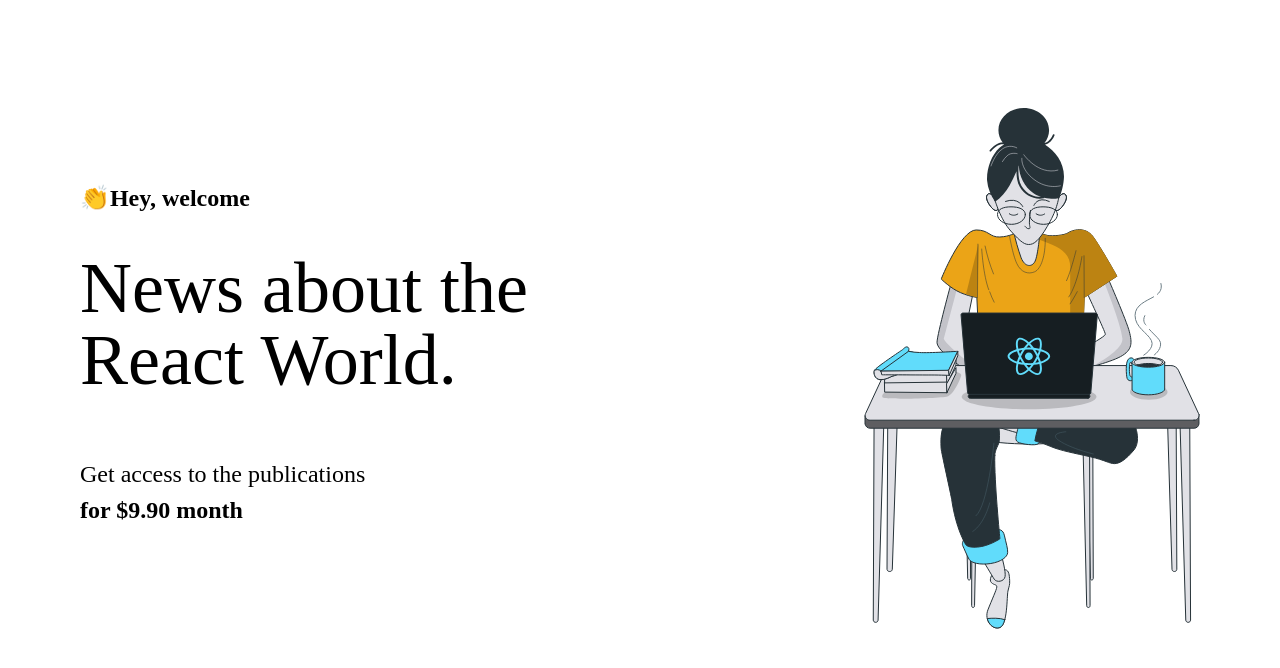
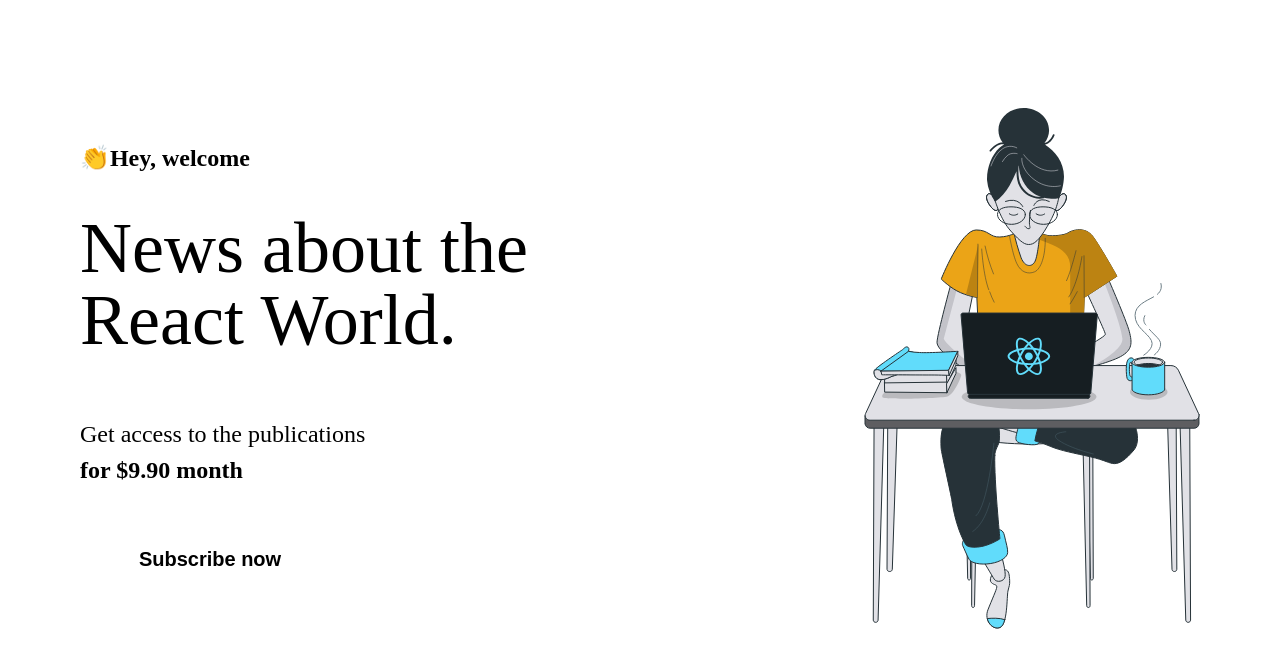
Before and after one commit to ViniciusSilvaSouza/ignews, a Next.js app: page / in a window 1280 px wide. Shown: the top 668 px of the page. Built offline with nearby package versions, Linux system fonts and the light colour scheme.

Commit message:
subscription button

```diff
--- /dev/null
+++ b/src/components/SubscribeButton/index.tsx
@@ -0,0 +1,9 @@
+import styles from './styles.module.scss'
+
+export function SubscribeButton() {
+    return (
+
+        <button type="button"
+            className={styles.subscribeButton}>Subscribe now</button>
+    );
+}
--- /dev/null
+++ b/src/components/SubscribeButton/styles.module.scss
@@ -0,0 +1,20 @@
+.subscribeButton {
+    width: 260px;
+    height: 4rem;
+    border: 0;
+    border-radius: 2rem;
+    background: var(--yellow-500);
+    color: var(--gray-900);
+    font-size: 1.25rem;
+    font-weight: bold;
+
+    display: flex;
+    align-items: center;
+    justify-content: center;
+
+    transition: filter 0.2s;
+
+    &:hover {
+        filter: brightness(0.8);
+    }
+}
--- a/src/pages/home.module.scss
+++ b/src/pages/home.module.scss
@@ -36,4 +36,8 @@
             font-weight: bold;
         }
     }
+
+    button {
+        margin-top: 2.5rem;
+    }
 }
--- a/src/pages/index.tsx
+++ b/src/pages/index.tsx
@@ -1,4 +1,6 @@
 import Head from 'next/head';
+import React from 'react';
+import { SubscribeButton } from '../components/SubscribeButton';
 import styles from './home.module.scss';
 
 export default function Home() {
@@ -12,7 +14,9 @@
           <span>👏Hey, welcome</span>
           <h1> News about the <span>React</span> World.</h1>
           <p> Get access to the publications <br />
-            <span>for $9.90 month</span></p>
+            <span>for $9.90 month</span>
+          </p>
+          <SubscribeButton />
         </section>
 
         <img src="/images/avatar.svg" alt="Girl coding" />
```
